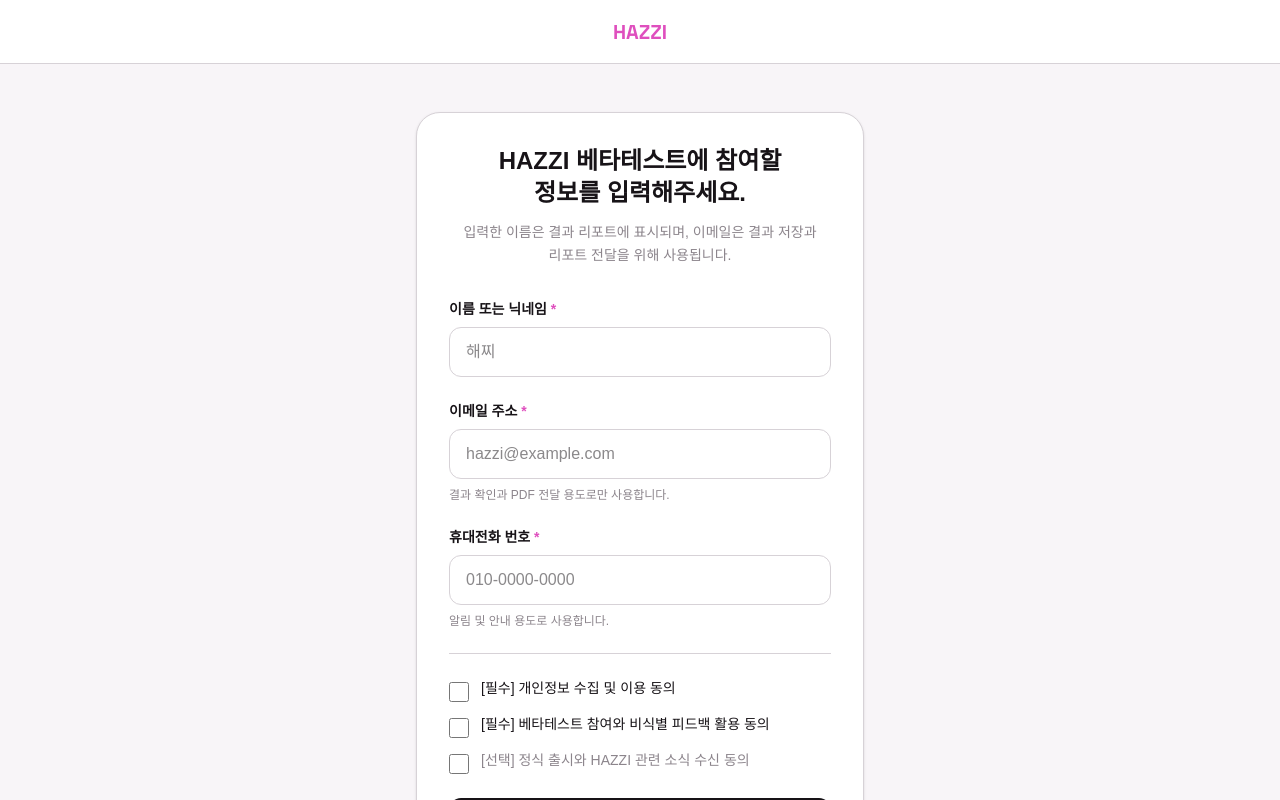
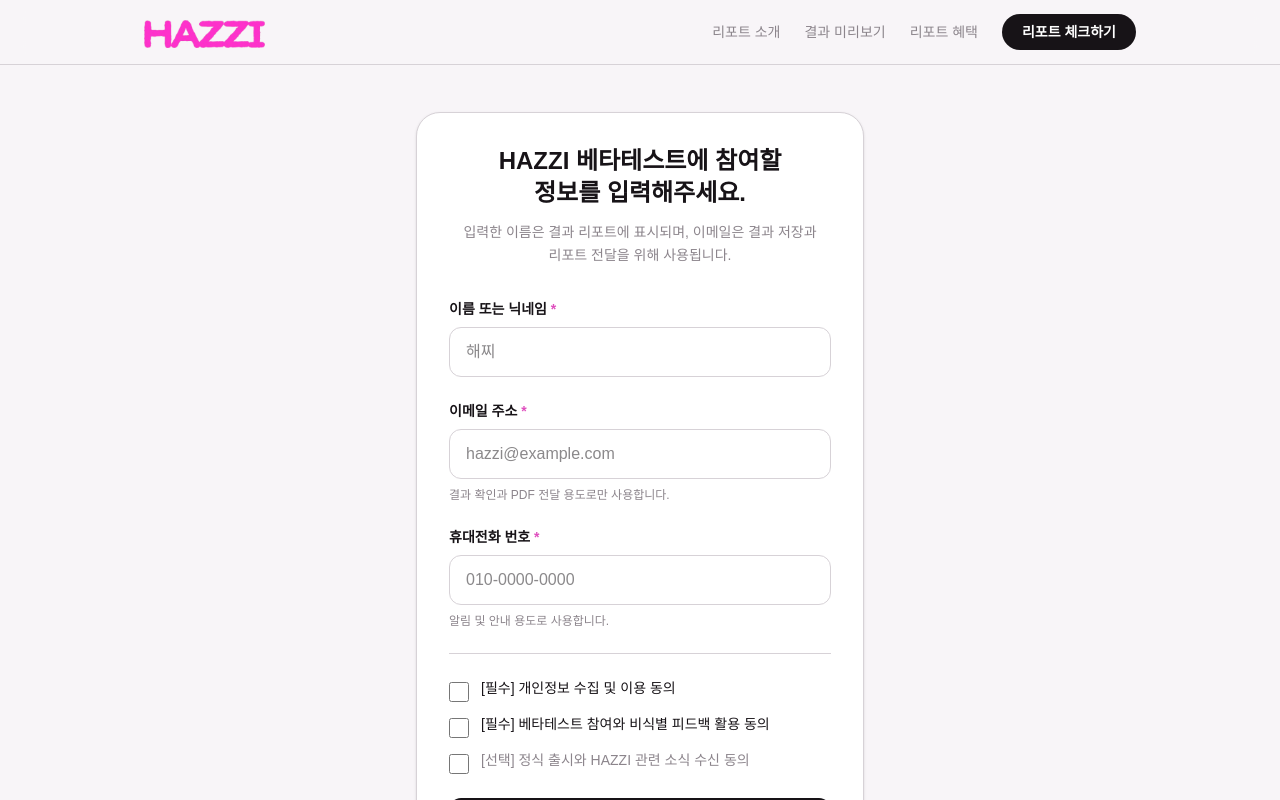
Before and after one commit to lumin0usbliss/habit-report, a Next.js app: page /apply in a window 1280 px wide. Shown: the top 800 px of the page. Built offline with nearby package versions, Linux system fonts and the light colour scheme; no server answers; a web font is replaced by a local one.

Commit message:
feat: apply global Header to apply and test pages

```diff
--- a/src/app/apply/page.tsx
+++ b/src/app/apply/page.tsx
@@ -5,6 +5,7 @@
 import { motion } from "framer-motion"
 import { useTest } from "@/context/TestContext"
 import { Footer } from "@/components/layout/Footer"
+import { Header } from "@/components/layout/Header"
 
 export default function ApplyPage() {
   const router = useRouter()
@@ -65,13 +66,9 @@
 
   return (
     <div className="min-h-screen flex flex-col bg-[var(--color-hazzi-canvas)] font-[family-name:var(--font-ibm-plex)]">
-      <header className="h-16 flex items-center px-4 border-b border-[var(--color-hazzi-gray-300)] bg-white">
-        <div className="font-[family-name:var(--font-space)] font-bold text-xl text-[var(--color-hazzi-magenta)] mx-auto">
-          HAZZI
-        </div>
-      </header>
+      <Header />
 
-      <main className="flex-1 flex flex-col items-center justify-center p-4">
+      <main className="flex-1 flex flex-col items-center justify-center p-4 pt-20">
         <motion.div
           initial={{ opacity: 0, y: 20 }}
           animate={{ opacity: 1, y: 0 }}
--- a/src/app/test/page.tsx
+++ b/src/app/test/page.tsx
@@ -7,6 +7,7 @@
 import { QuestionCard } from "@/components/test/QuestionCard"
 import { ProgressBar } from "@/components/test/ProgressBar"
 import { Footer } from "@/components/layout/Footer"
+import { Header } from "@/components/layout/Header"
 import { motion } from "framer-motion"
 import { ArrowRight } from "lucide-react"
 
@@ -48,8 +49,9 @@
   const allAnswered = answeredCount === categoryQuestions.length
 
   return (
-    <div className="flex-1 flex flex-col bg-[var(--color-hazzi-canvas)] min-h-screen pb-32">
-      <div ref={topRef} className="sticky top-0 z-40 bg-[var(--color-hazzi-canvas)]/90 backdrop-blur-md pt-8 px-6 pb-4 border-b border-[var(--color-hazzi-gray-300)]">
+    <div className="flex-1 flex flex-col bg-[var(--color-hazzi-canvas)] min-h-screen pt-16 pb-32">
+      <Header />
+      <div ref={topRef} className="sticky top-16 z-40 bg-[var(--color-hazzi-canvas)]/90 backdrop-blur-md pt-8 px-6 pb-4 border-b border-[var(--color-hazzi-gray-300)]">
         <div className="max-w-3xl mx-auto flex items-center justify-between mb-4">
           <div>
             <span className="font-[family-name:var(--font-space)] text-[var(--color-hazzi-magenta)] font-bold text-sm tracking-widest block mb-1">
```
Also changed, not shown: 1 other file (tests, documents, lock files or other folders).
